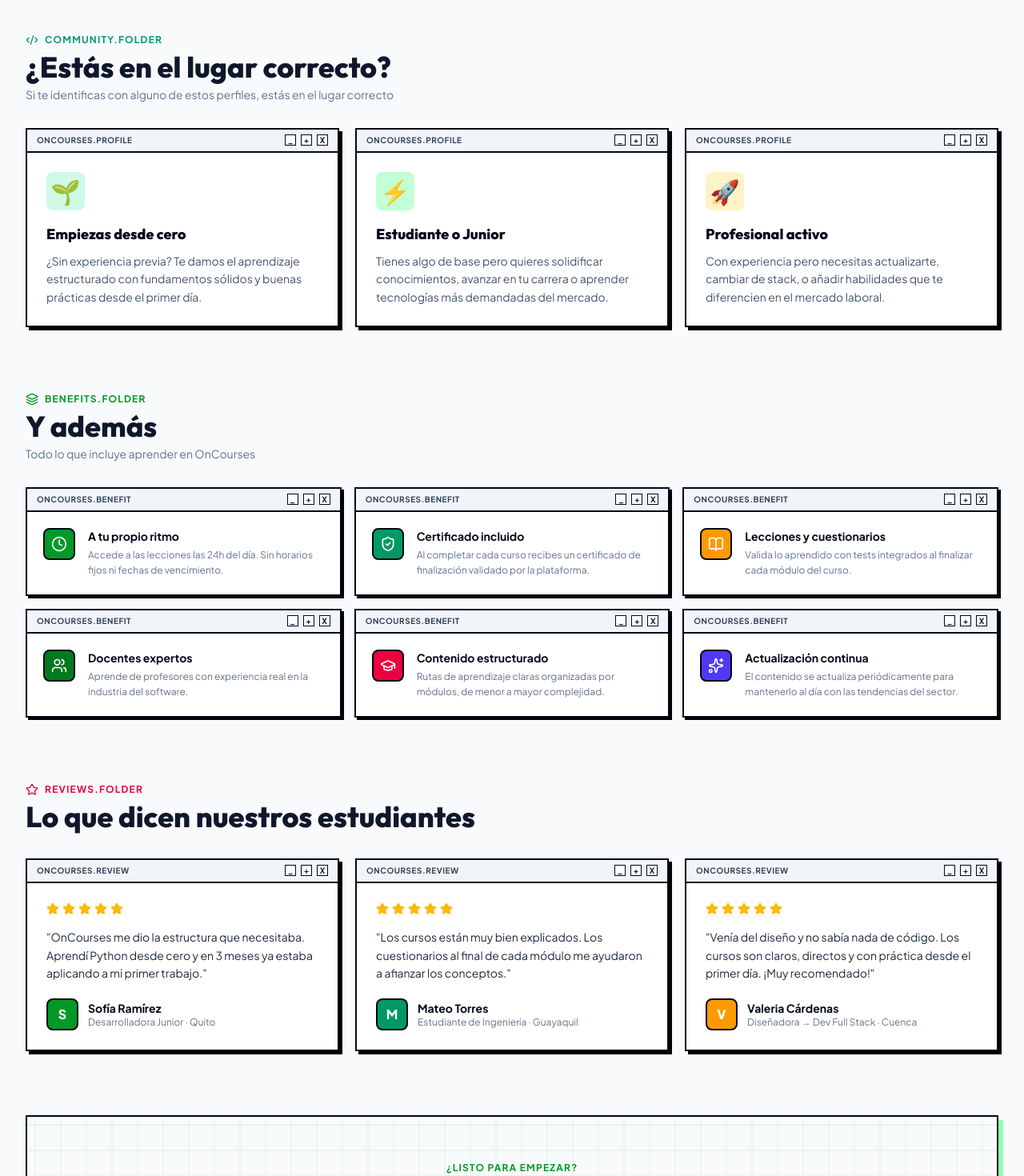
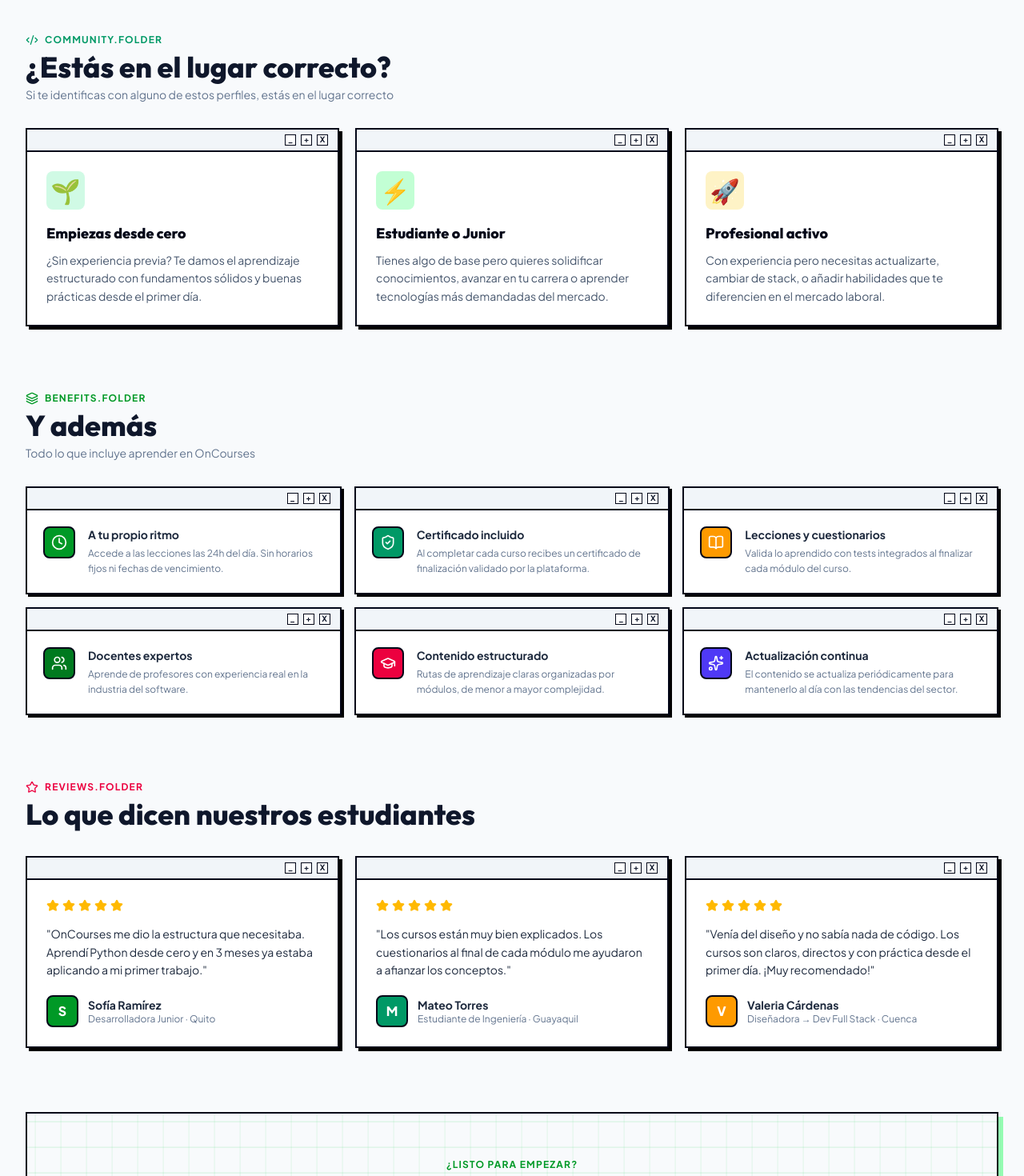
Before and after one commit to AlexLopezF04/on-courses-web, a React (Vite) app: page / in a window 1280 px wide. Shown: the part 1256-2726 px from the top of the page at 80% size. Built offline with nearby package versions, Linux system fonts and the light colour scheme; no server answers.

Commit message:
ux(cards): remove layout descriptor names from windows headers on helper cards leaving them clean with only - + x

```diff
--- a/src/presentation/pages/HomePage.tsx
+++ b/src/presentation/pages/HomePage.tsx
@@ -22,8 +22,7 @@ const Stat: React.FC<{ label: string; value: string; color: string }> = ({ label
 /* ─── Profile card (¿Es para ti?) ──────────────────────────────── */
 const ProfileCard: React.FC<{ emoji: string; title: string; desc: string; color: string }> = ({ emoji, title, desc, color }) => (
   <div className="relative flex flex-col border-2 border-slate-950 shadow-[4px_4px_0px_0px_rgba(0,0,0,1)] dark:shadow-[4px_4px_0px_0px_#00FF41] bg-white hover:-translate-y-1 hover:shadow-[6px_6px_0px_0px_rgba(0,0,0,1)] dark:hover:shadow-[6px_6px_0px_0px_#00FF41] transition-all duration-200">
-    <div className="flex items-center justify-between border-b-2 border-slate-950 bg-slate-100 px-3 py-1.5">
-      <span className="text-[10px] font-bold uppercase tracking-wider text-slate-700 dark:text-slate-700">oncourses.profile</span>
+    <div className="flex items-center justify-end border-b-2 border-slate-950 bg-slate-100 px-3 py-1.5">
       <div className="flex items-center gap-1.5 shrink-0">
         <span className="w-3.5 h-3.5 flex items-center justify-center border border-slate-950 text-[10px] font-bold select-none cursor-pointer bg-white text-slate-900 dark:text-slate-900">_</span>
         <span className="w-3.5 h-3.5 flex items-center justify-center border border-slate-950 text-[10px] font-bold select-none cursor-pointer bg-white text-slate-900 dark:text-slate-900">+</span>
@@ -41,8 +40,7 @@ const ProfileCard: React.FC<{ emoji: string; title: string; desc: string; color:
 /* ─── Testimonial card ──────────────────────────────────────────── */
 const Testimonial: React.FC<{ name: string; role: string; quote: string; initial: string; color: string }> = ({ name, role, quote, initial, color }) => (
   <div className="flex flex-col border-2 border-slate-950 bg-white shadow-[4px_4px_0px_0px_rgba(0,0,0,1)] dark:shadow-[4px_4px_0px_0px_#00FF41] h-full">
-    <div className="flex items-center justify-between border-b-2 border-slate-950 bg-slate-100 px-3 py-1.5">
-      <span className="text-[10px] font-bold uppercase tracking-wider text-slate-700 dark:text-slate-700">oncourses.review</span>
+    <div className="flex items-center justify-end border-b-2 border-slate-950 bg-slate-100 px-3 py-1.5">
       <div className="flex items-center gap-1.5 shrink-0">
         <span className="w-3.5 h-3.5 flex items-center justify-center border border-slate-950 text-[10px] font-bold select-none cursor-pointer bg-white text-slate-900 dark:text-slate-900">_</span>
         <span className="w-3.5 h-3.5 flex items-center justify-center border border-slate-950 text-[10px] font-bold select-none cursor-pointer bg-white text-slate-900 dark:text-slate-900">+</span>
@@ -59,7 +57,7 @@ const Testimonial: React.FC<{ name: string; role: string; quote: string; initial
           {initial}
         </div>
         <div>
-          <p className="font-bold text-sm text-slate-950 dark:text-slate-950">{name}</p>
+          <p className="font-bold text-sm text-slate-955 dark:text-slate-955">{name}</p>
           <p className="text-xs text-slate-500 dark:text-slate-500">{role}</p>
         </div>
       </div>
@@ -70,8 +68,7 @@ const Testimonial: React.FC<{ name: string; role: string; quote: string; initial
 /* ─── Benefit card ──────────────────────────────────────────────── */
 const Benefit: React.FC<{ icon: React.ReactNode; title: string; desc: string; accent: string }> = ({ icon, title, desc, accent }) => (
   <div className="flex flex-col border-2 border-slate-950 bg-white shadow-[3px_3px_0px_0px_rgba(0,0,0,1)] dark:shadow-[3px_3px_0px_0px_#00FF41] hover:-translate-y-0.5 transition-all duration-200">
-    <div className="flex items-center justify-between border-b-2 border-slate-950 bg-slate-100 px-3 py-1.5">
-      <span className="text-[10px] font-bold uppercase tracking-wider text-slate-700 dark:text-slate-700">oncourses.benefit</span>
+    <div className="flex items-center justify-end border-b-2 border-slate-950 bg-slate-100 px-3 py-1.5">
       <div className="flex items-center gap-1.5 shrink-0">
         <span className="w-3.5 h-3.5 flex items-center justify-center border border-slate-950 text-[10px] font-bold select-none cursor-pointer bg-white text-slate-900 dark:text-slate-900">_</span>
         <span className="w-3.5 h-3.5 flex items-center justify-center border border-slate-950 text-[10px] font-bold select-none cursor-pointer bg-white text-slate-900 dark:text-slate-900">+</span>
@@ -83,7 +80,7 @@ const Benefit: React.FC<{ icon: React.ReactNode; title: string; desc: string; ac
         {icon}
       </div>
       <div>
-        <h3 className="font-bold text-sm text-slate-950 dark:text-slate-950 mb-1">{title}</h3>
+        <h3 className="font-bold text-sm text-slate-955 dark:text-slate-955 mb-1">{title}</h3>
         <p className="text-xs text-slate-500 dark:text-slate-500 leading-relaxed">{desc}</p>
       </div>
     </div>
```
